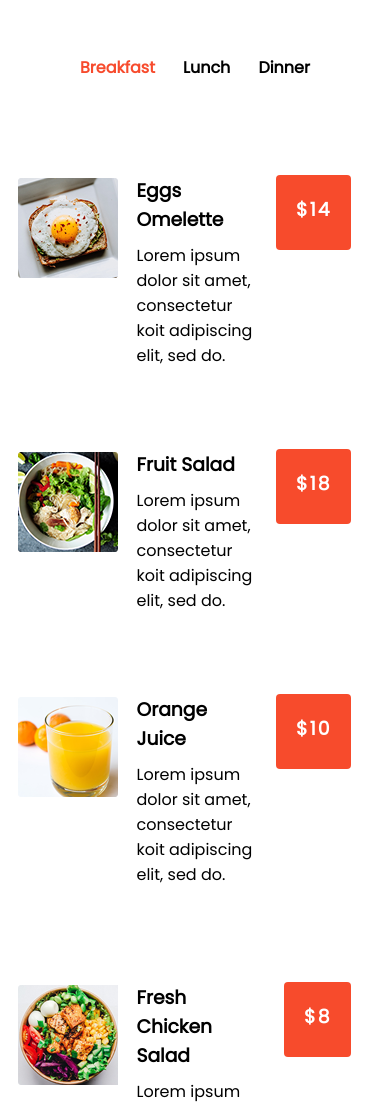
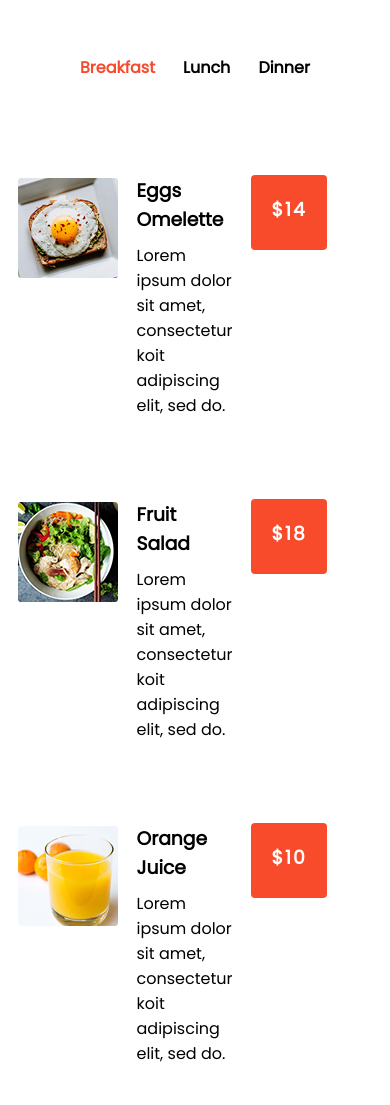
Before and after one commit to foysal0321/klassy, a plain HTML site: page index.html in a window 390 px wide. Shown: the part 8804-9909 px from the top of the page. Drawn offline with nearby package versions, Linux system fonts and the light colour scheme.

Commit message:
responsitive2

```diff
--- a/index2.css
+++ b/index2.css
@@ -10,7 +10,6 @@ display: none;
     #open{
         margin-right: 30px;
     }
-
     /*  */
     .navicon{
         display: block;
@@ -43,6 +42,7 @@ display: none;
     /*  */
     .oferall1,.oferall2{
         margin-left: -80px ;
+        max-width: 320px;
     }
     .oferimg{
         margin-top: 17px;
```
